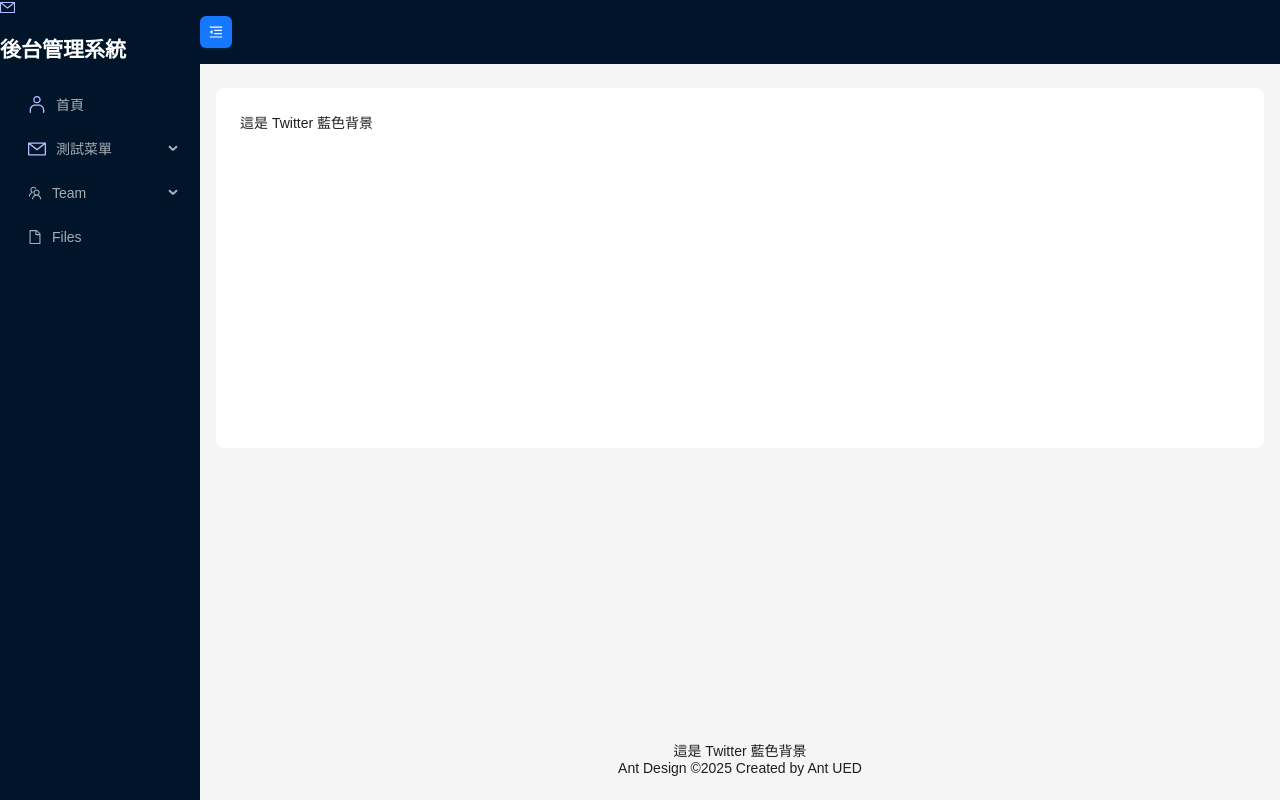
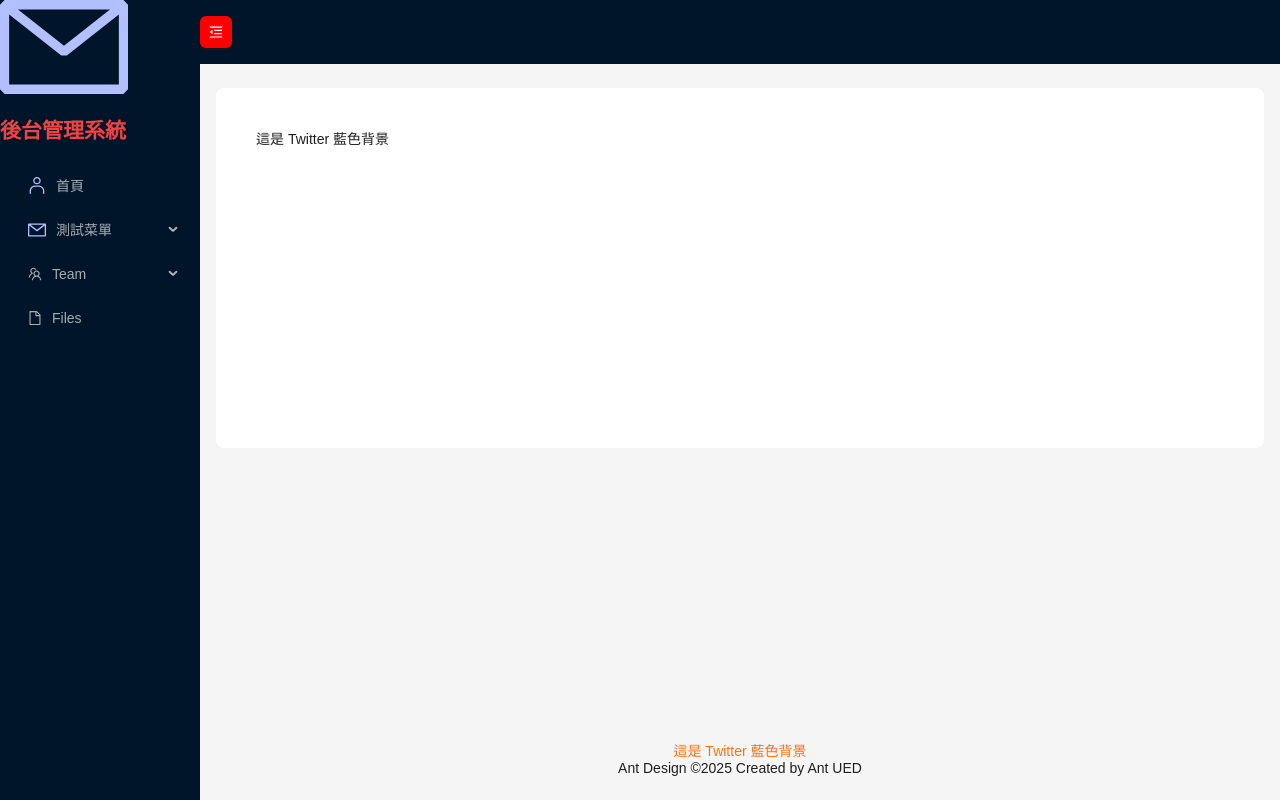
Before and after one commit to Vic428-human/antd5-dashboard-practice, a React (Vite) app: page / in a window 1280 px wide. Built offline with nearby package versions, Linux system fonts and the light colour scheme.

Commit message:
把tailwindcss 降回v3 ，有排除掉tailwind吃不到功能的問題，且兼容antdv5

```diff
--- a/src/App.tsx
+++ b/src/App.tsx
@@ -44,7 +44,7 @@ function App() {
       >
         <div className="demo-logo-vertical">
           <img src={assets.logo} alt="" className="w-28 sm:w-32" />
-          <h1>後台管理系統</h1>
+          <h1 className="text-red-500">後台管理系統</h1>
         </div>
         <SidebarMenu onMenuClick={({ key }) => navigate(key as string)} />
       </Sider>
--- a/src/main.tsx
+++ b/src/main.tsx
@@ -22,17 +22,17 @@ createRoot(document.getElementById("root")!).render(
   <StrictMode>
     <QueryClientProvider client={queryClient}>
       {/* https://ant.design/docs/react/customize-theme#seed-token */}
-      {/* <ConfigProvider
+      <ConfigProvider
         theme={{
           token: {
-            colorPrimary: "#fcba03",
+            colorPrimary: "#ff0000",
           },
         }}
-      > */}
-      <BrowserRouter>
-        <App />
-      </BrowserRouter>
-      {/* </ConfigProvider> */}
+      >
+        <BrowserRouter>
+          <App />
+        </BrowserRouter>
+      </ConfigProvider>
       {/* <ReactQueryDevtools initialIsOpen={false} /> */}
     </QueryClientProvider>
   </StrictMode>
--- a/tailwind.config.js
+++ b/tailwind.config.js
@@ -1,9 +1,13 @@
-module.exports = {
-  mode: "jit",
-  purge: ["./src/**/*.{js,ts,jsx,tsx}"],
+/** @type {import('tailwindcss').Config} */
+export default {
+  content: ["./index.html", "./src/**/*.{js,ts,jsx,tsx}"],
   theme: {
     extend: {},
   },
-  variants: {},
   plugins: [],
+  //   Tailwind默认样式会把 button 背景色设置为透明，会影响到antd的Button组件。
+  // 禁止tailwind默认属性
+  corePlugins: {
+    preflight: false,
+  },
 };
```
Also changed, not shown: src/index.css (+9 -0 lines).
